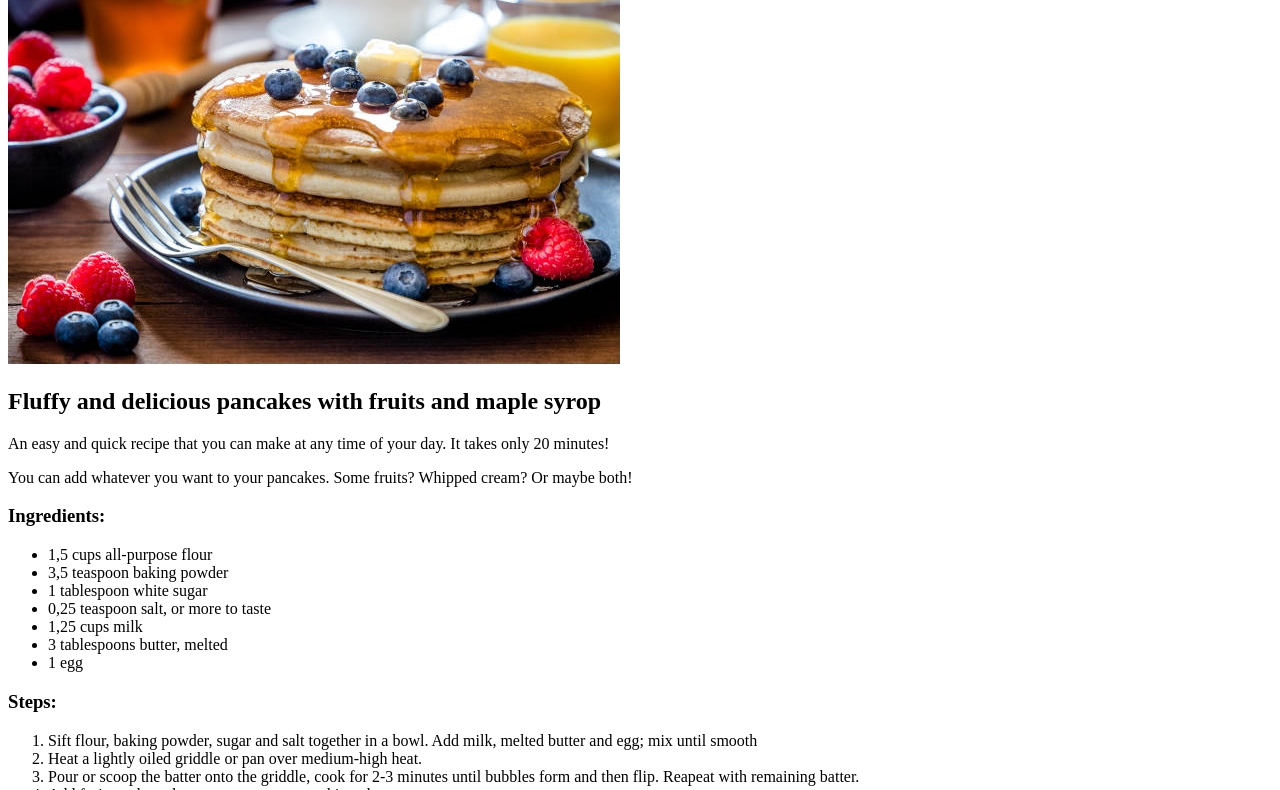
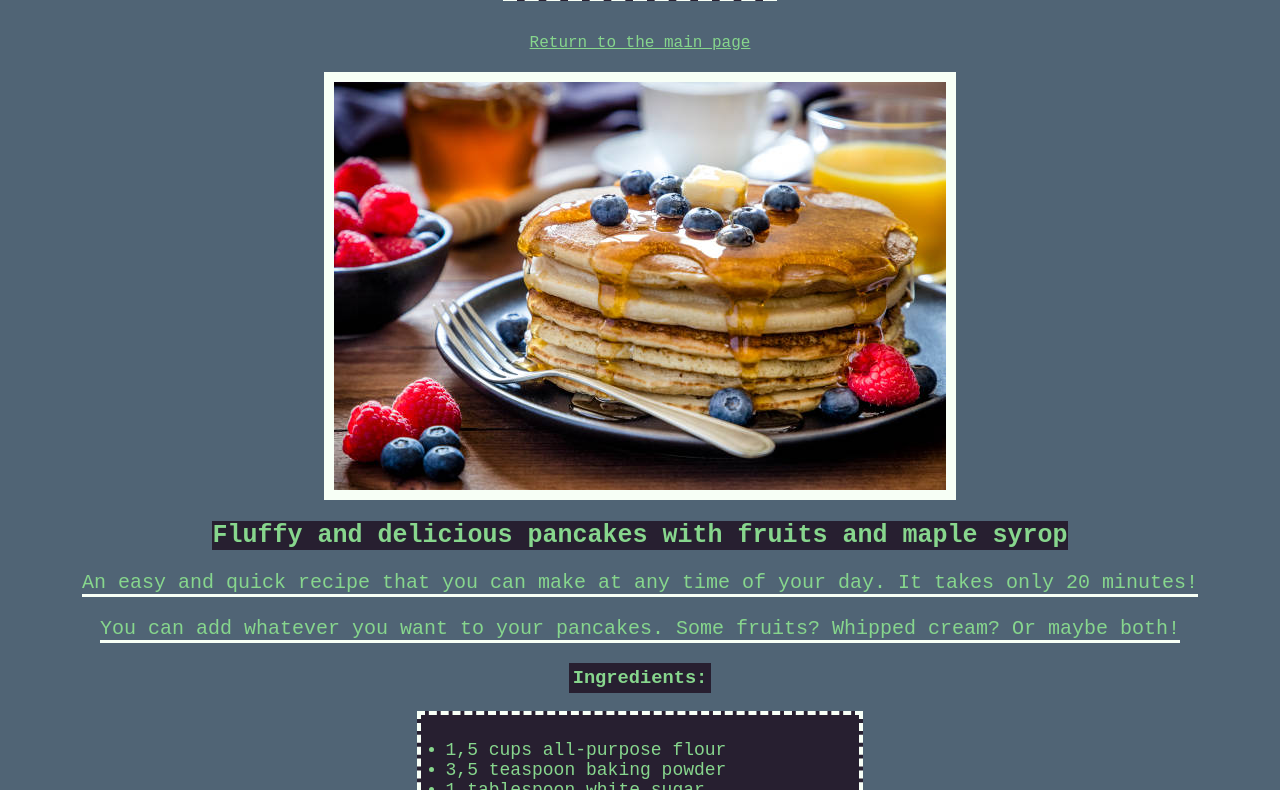
Before and after one commit to kikiiq/odin-recipes, a plain HTML site: page recipes/pancakes.html in a window 1280 px wide. Shown: the part 124-914 px from the top of the page. Drawn offline with Linux system fonts and the light colour scheme.

Commit message:
Added CSS and more HTML, added some minor changes to index.html

```diff
--- a/recipes/pancakes.html
+++ b/recipes/pancakes.html
@@ -4,9 +4,11 @@
     <meta charset="UTF-8">
     <meta name="viewport" content="width=device-width, initial-scale=1.0">
     <title>Pancakes</title>
+    <link rel="stylesheet" href="style-recipes.css">
 </head>
 <body>
-    <h1>Pancakes</h1>
+    <h1 class="header">Pancakes</h1>
+    <div><a href="../index.html">Return to the main page</a></div>
     <img src="/pictures/pancakes.jpg" alt="Pancakes with fruits on top and some maple syrop.">
     <h2>Fluffy and delicious pancakes with fruits and maple syrop</h2>
     <p>An easy and quick recipe that you can make at any time of your day. It takes only 20 minutes!</p>
--- /dev/null
+++ b/recipes/style-recipes.css
@@ -0,0 +1,66 @@
+body {
+    background-color: #506475;
+    font-family: monospace, 'Courier New', Courier;
+}
+
+* {
+    margin-left: auto;
+    margin-right: auto;
+}
+
+.header, h2, p, h3, ol, ul, h5 {
+    width: fit-content;
+    height: fit-content;
+    color: #87D68D;
+}
+
+.header {
+    font-size: 50px;
+    padding: 10px;
+    border: dashed 7px #F7FFF6;
+}
+
+img {
+    border: solid 10px #F7FFF6;
+    margin-top: 20px;
+}
+
+img, div {
+    display: flex;
+    justify-content: center;
+}
+
+h2 {
+    font-size: 25px;
+}
+
+p {
+    font-size: 20px;
+    border-bottom: solid 3px #F7FFF6;
+}
+
+.header, h2, h3, ul, ol {
+    background-color: #271F30;
+}
+
+h3 {
+    padding: 4px;
+}
+
+ul, ol {
+    font-size: 18px;
+    border: dashed 4px #F7FFF6;
+    padding: 25px;
+}
+
+ol {
+    padding-left: 40px;
+}
+
+a:any-link, :visited, :active {
+    color: #87D68D;
+}
+
+a:hover {
+    color: #F7FFF6;
+}
--- /dev/null
+++ b/style.css
@@ -0,0 +1,45 @@
+body {
+    background-color: #506475;
+    font-family: monospace, 'Courier New', Courier;
+}
+
+#header, #more-recipes {
+    color: #87D68D;
+    width: fit-content;
+    height: fit-content;
+    padding: 10px;
+}
+
+#header, #more-recipes, .recipes {
+    margin-left: auto;
+    margin-right: auto;
+}
+
+#header {
+    font-size: 60px;
+    border: dashed 7px #F7FFF6;
+}
+
+.recipes {
+    background-color: #271F30;
+    width: fit-content;
+    height: fit-content;
+    padding: 20px 20px 20px 30px;
+    font-size: 20px;
+    border: solid 7px #F7FFF6;
+    color: #87D68D;
+}
+
+#more-recipes {
+    font-size: 20px;
+    border: dashed 3px #F7FFF6;
+    margin-top: 40px;
+}
+
+a:any-link, :visited, :active {
+    color: #87D68D;
+}
+
+a:hover {
+    color: #F7FFF6;
+}
```
Also changed, not shown: index.html (+8 -6 lines), recipes/chocolate-chip-cookies.html (+3 -1 lines), recipes/vegetarian-lasagna.html (+3 -1 lines).
